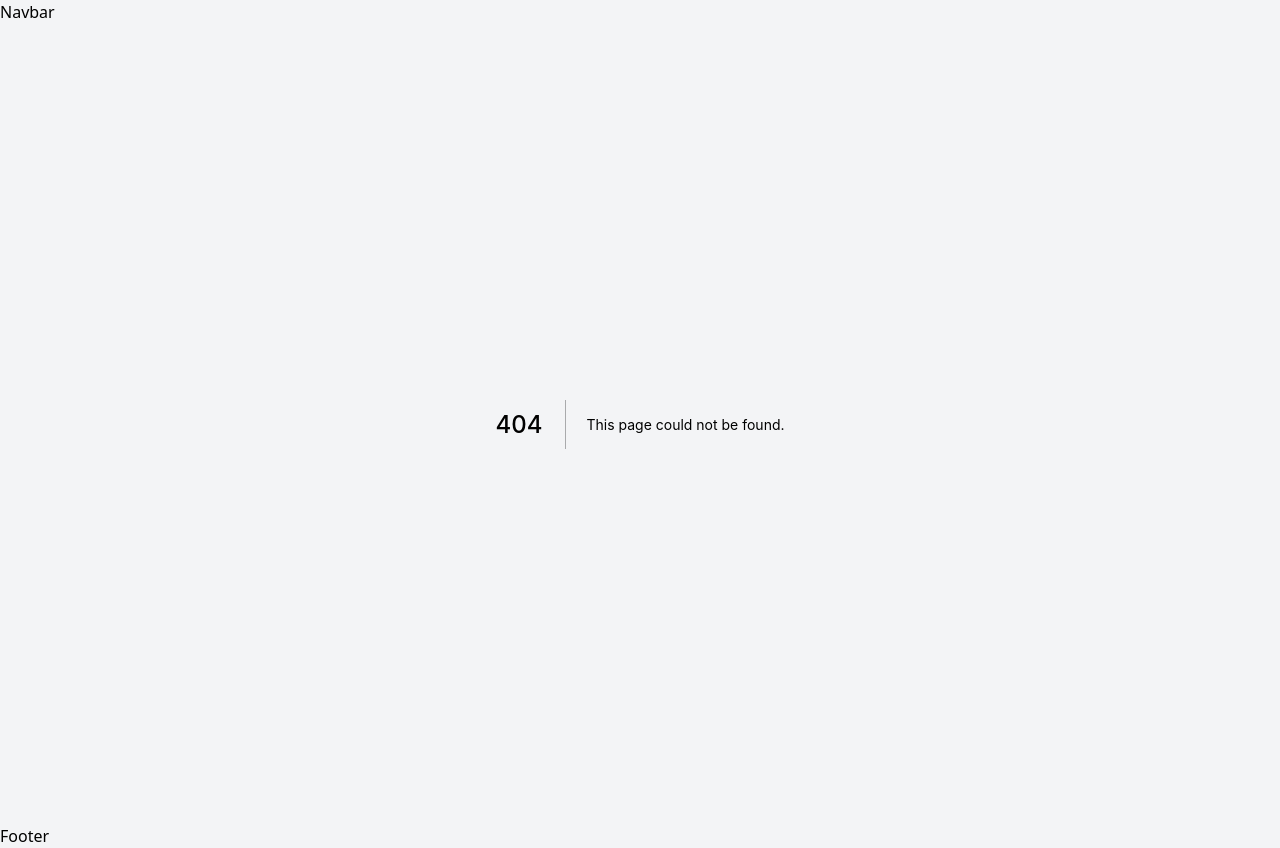
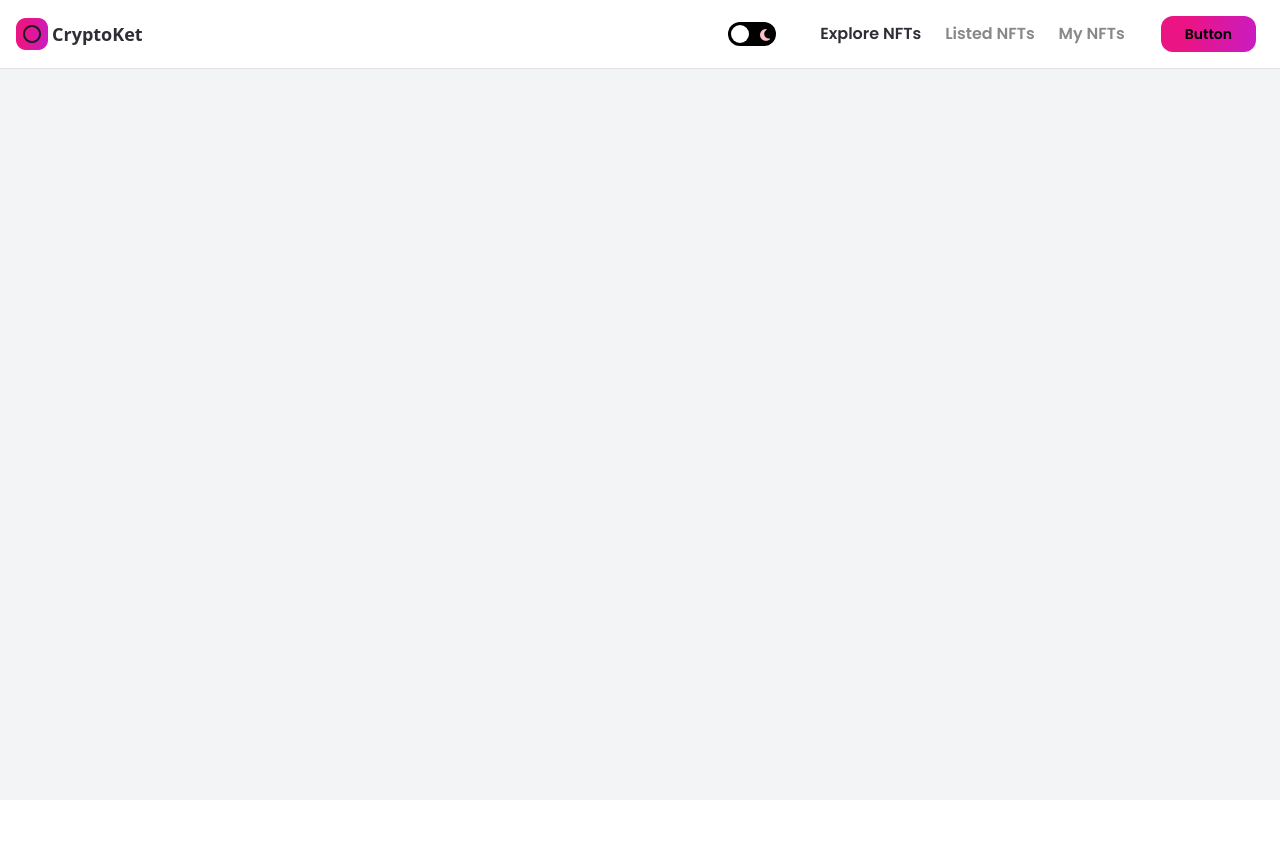
Before and after one commit to AdrienBelhomme/jsm_nft_marketplace, a Next.js app: page /my-nfts in a window 1280 px wide. Before the commit this address had no page. After the commit the page ends 800 px from the top, so only its background shows below. Built offline with nearby package versions, Linux system fonts and the light colour scheme.

Commit message:
create reusable button component. Upadte Navbar. create my-nfts page

```diff
--- /dev/null
+++ b/components/Button.jsx
@@ -0,0 +1,12 @@
+import React from 'react';
+
+const Button = ({ classStyles }) => (
+  <button
+    type="button"
+    className={`nft-gradient text-sm minlg:text-lg py-2 px-6 minlg:px-8 font-poppins font-semibold ${classStyles} dark:text-white`}
+  >
+    Button
+  </button>
+);
+
+export default Button;
--- a/components/Navbar.jsx
+++ b/components/Navbar.jsx
@@ -5,9 +5,82 @@ import Image from 'next/image';
 import Link from 'next/link';
 
 import Images from '../assets';
+import { Button } from '.';
 
-const Navbar = () => (
-  <div>Navbar</div>
-);
+const MenuItems = ({ isMobile, active, setActive }) => {
+  const generateLink = (i) => {
+    switch (i) {
+      case 0: return '/';
+      case 1: return '/created-nfts';
+      case 2: return '/my-nfts';
+      default: return '/';
+    }
+  };
+
+  return (
+    <ul className={`list-none flexCenter flex-row ${isMobile && 'flex-col h-full'}`}>
+      {['Explore NFTs', 'Listed NFTs', 'My NFTs'].map((item, i) => (
+        <li
+          key={i}
+          onClick={() => { setActive(i); }}
+          className={`flex flex-row items-center font-poppins font-semibold text-base dark:hover:text-white hover:text-nft-dark mx-3
+          ${active === i
+            ? 'dark:text-white text-nft-black-1'
+            : 'dark:text-nft-gray-3 text-nft-gray-2'
+        }`}
+        >
+          <Link href={generateLink(i)}>{item}</Link>
+        </li>
+      ))}
+    </ul>
+  );
+};
+
+const ButtonGroup = () => {
+  const hasConnected = false;
+
+  return hasConnected ? (
+    <Button classStyles="mx-2 rounded-xl" />
+  ) : <Button classStyles="mx-2 rounded-xl" />;
+};
+
+const Navbar = () => {
+  const { theme, setTheme } = useTheme();
+  const [active, setActive] = useState(0);
+
+  const handleChangeTheme = () => {
+    setTheme(theme === 'dark' ? 'light' : 'dark');
+  };
+
+  return (
+    <nav className="flexBetween w-full fixed z-10 p-4 flex-row border-b dark:bg-nft-dark bg-white dark:border-nft-black-1 border-nft-gray-1">
+      <div className="flex flex-1 flex-row justify-start">
+        <Link href="/">
+          <div className="flexCenter cursor-pointer" onClick={() => {}}>
+            <Image src={Images.logo02} objectFit="contain" alt="logo" width={32} height={32} />
+            <p className="dark:text-white text-nft-black-1 font-semibold text-lg ml-1 hidden minM:flex">CryptoKet</p>
+          </div>
+        </Link>
+      </div>
+      <div className="flex flex-initial flex-row justify-end ">
+        <div className="flex items-center mr-10">
+          <input type="checkbox" className="checkbox" id="checkbox" onChange={handleChangeTheme} />
+          <label htmlFor="checkbox" className="flexBetween w-8 h-4 bg-black rounded-2xl p-1 relative label">
+            <i className="fas fa-sun" />
+            <i className="fas fa-moon" />
+            <div className="w-3 h-3 absolute bg-white rounded-full ball" />
+          </label>
+        </div>
+      </div>
+
+      <div className="flex md:hidden">
+        <MenuItems isMobile={false} active={active} setActive={setActive} />
+        <div className="ml-4">
+          <ButtonGroup />
+        </div>
+      </div>
+    </nav>
+  );
+};
 
 export default Navbar;
--- a/components/index.js
+++ b/components/index.js
@@ -1,4 +1,5 @@
 import Footer from './Footer';
 import Navbar from './Navbar';
+import Button from './Button';
 
-export { Footer, Navbar };
+export { Footer, Navbar, Button };
--- /dev/null
+++ b/pages/my-nfts.js
@@ -0,0 +1,9 @@
+import React from 'react';
+
+const MyNFTs = () => (
+  <div className="text-xl">
+    <h1 className="text-xl">TESTESTES</h1>
+  </div>
+);
+
+export default MyNFTs;
--- a/tailwind.config.js
+++ b/tailwind.config.js
@@ -34,6 +34,7 @@ module.exports = {
         240: '240px',
         256: '256px',
         327: '327px',
+        900: '900px',
       },
       height: {
         300: '300px',
@@ -62,6 +63,7 @@ module.exports = {
       md: { max: '990px' },
       sm: { max: '600px' },
       xs: { max: '400px' },
+      minM: { min: '990px' },
       minmd: '1700px',
       minlg: '2100px',
     },
```
